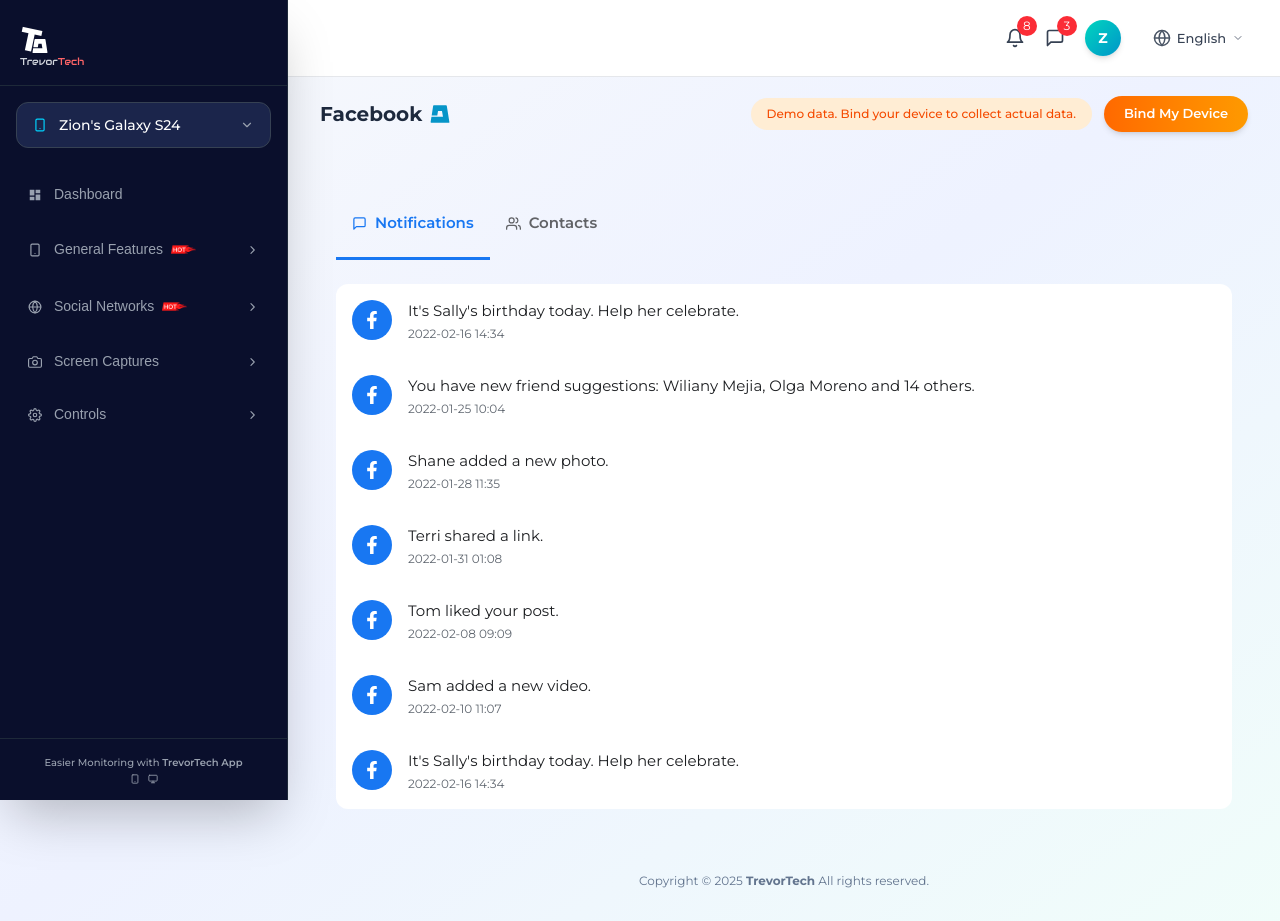
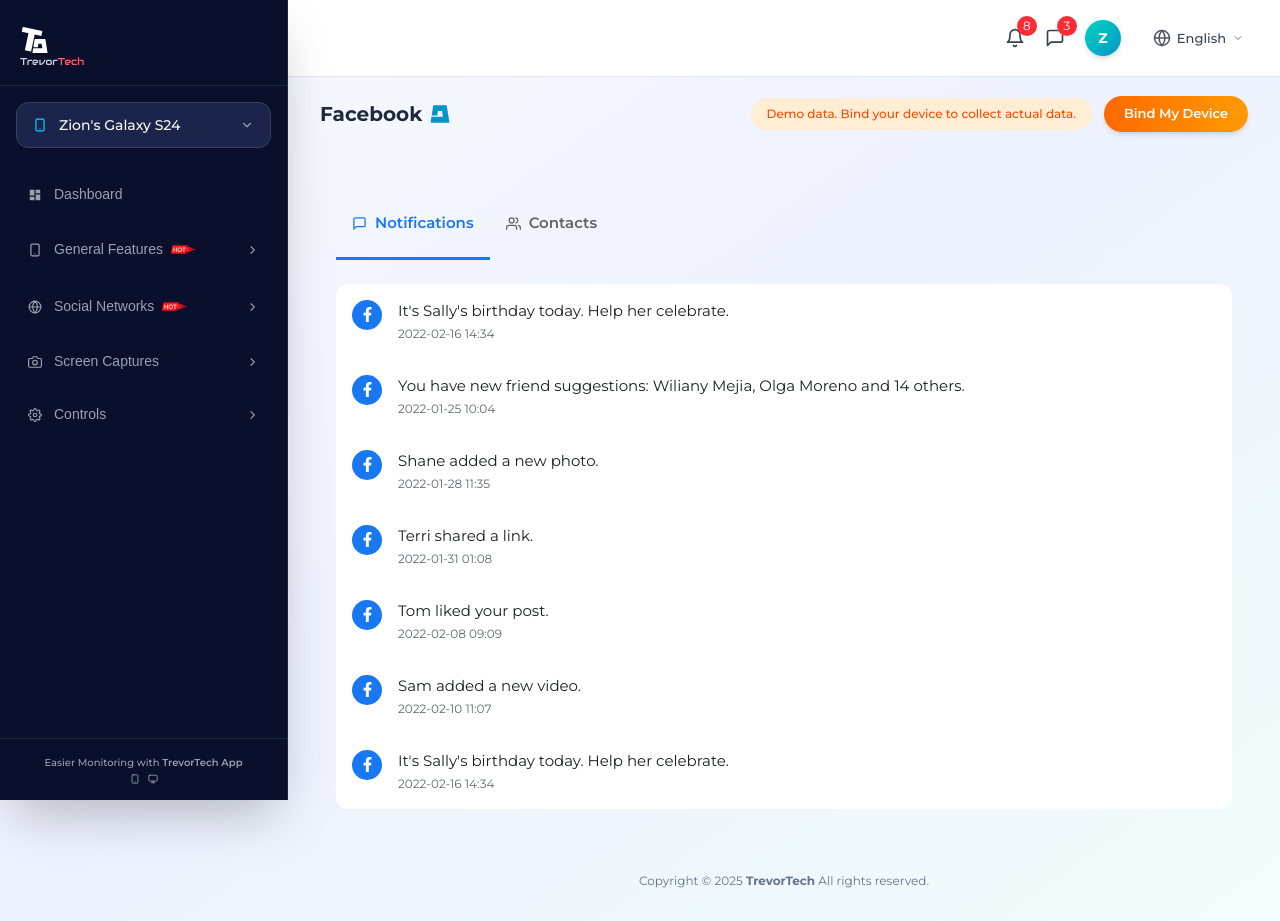
Before and after one commit to LifeofPaks/trevor-tech, a React (Vite) app: page /demo/social/facebook in a window 1280 px wide. Built offline with nearby package versions, Linux system fonts and the light colour scheme; a web font is replaced by a local one.

Commit message:
updated ui

```diff
--- a/src/pages/facebook/FacebookPage.jsx
+++ b/src/pages/facebook/FacebookPage.jsx
@@ -227,12 +227,12 @@
                         <Avatar
                           sx={{
                             bgcolor: "primary.dark",
-                            width: 40,
-                            height: 40,
+                            width: 30,
+                            height: 30,
                           }}
                         >
                           <FaFacebookF
-                            style={{ color: "white", fontSize: 18 }}
+                            style={{ color: "white", fontSize: 15 }}
                           />
                         </Avatar>
                         <Box sx={{ flex: 1 }}>
--- a/src/pages/whatsApp/WhatsAppPage.jsx
+++ b/src/pages/whatsApp/WhatsAppPage.jsx
@@ -25,17 +25,18 @@
   FiMail,
   FiCheck,
 } from "react-icons/fi";
-import { IoArrowBackCircle, IoLogoBitbucket } from "react-icons/io5";
+import { IoArrowBackCircle, IoLogoBitbucket, IoLogoWhatsapp } from "react-icons/io5";
 import BindPhone from "../../components/demo/BindPhone";
-import { RiCheckDoubleFill } from "react-icons/ri";
+import { RiCheckDoubleFill, RiWhatsappFill } from "react-icons/ri";
+import { BsWhatsapp } from "react-icons/bs";
 
 // Create custom theme with cyan primary color
 const theme = createTheme({
   palette: {
     primary: {
-      main: "#0695c8",
+      main: "#066a5e",
       light: "#38b2d6",
-      dark: "#05728f",
+      dark: "#066a5e",
     },
     secondary: {
       main: "#c7f7f0",
@@ -378,7 +379,7 @@
               }}
             >
               <Tab
-                icon={<FiMessageSquare />}
+                icon={<RiWhatsappFill />}
                 iconPosition="start"
                 label={isMobile ? "" : "Chat"}
                 value="chat"
@@ -633,7 +634,7 @@
                           <Box
                             sx={{
                               maxWidth: "70%",
-                              bgcolor: msg.incoming ? "#f3f4f6" : "#0695c8",
+                              bgcolor: msg.incoming ? "#f3f4f6" : "#066a5e",
                               color: msg.incoming ? "#000" : "#fff",
                               borderRadius: "18px",
                               px: 3,
```
